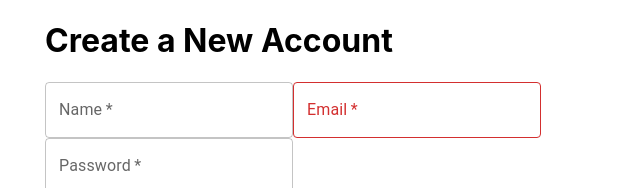
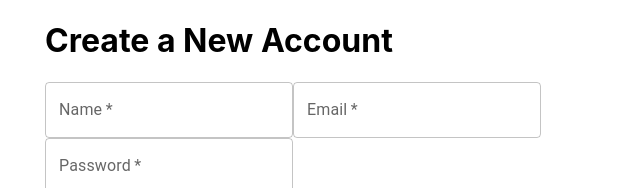
Before and after one commit to groverrichardson/fetch-reward, a React (Create React App) app: page / in a window 1280 px wide. Shown: the top 188 px of the page, without its empty margins (319-959 px from the left). Built offline with nearby package versions, Linux system fonts and the light colour scheme; no server answers.

Commit message:
Added error states.

```diff
--- a/src/components/form.js
+++ b/src/components/form.js
@@ -20,12 +20,14 @@ function Form() {
     const [stateIndex, setStateIndex] = useState('');
     const [userName, setUserName] = useState('');
     const [email, setEmail] = useState('');
+    const [emailError, setEmailError] = useState(false);
     const [password, setPassword] = useState('');
+    const [passwordError, setPasswordError] = useState(false);
     const [occupation, setOccupation] = useState('');
     const [state, setState] = useState('');
     const [loading, setLoading] = useState(false);
     const [submitted, setSubmitted] = useState(false);
-    const [error, setError] = useState([false, email]);
+    const [error, setError] = useState(false);
 
     useEffect(() => {
         axios
@@ -64,7 +66,9 @@ function Form() {
     };
 
     function validated() {
-        const [isError, type] = error;
+        !validator.isEmail(email) ? setEmailError(true) : setEmailError(false);
+
+        if (setEmailError || setPasswordError) return false;
 
         return true;
     }
@@ -131,11 +135,18 @@ function Form() {
                             id="outlined-email"
                             label="Email"
                             variant="outlined"
-                            error={true}
+                            error={emailError}
                             onChange={(e) => {
                                 handleChange(e, 'email');
                             }}
                         />
+                        {emailError ? (
+                            <p className="email-error-message text-sm text-red-500">
+                                Please enter a valid email address.
+                            </p>
+                        ) : (
+                            ''
+                        )}
                         <TextField
                             required
                             id="outlined-password-input"
```
